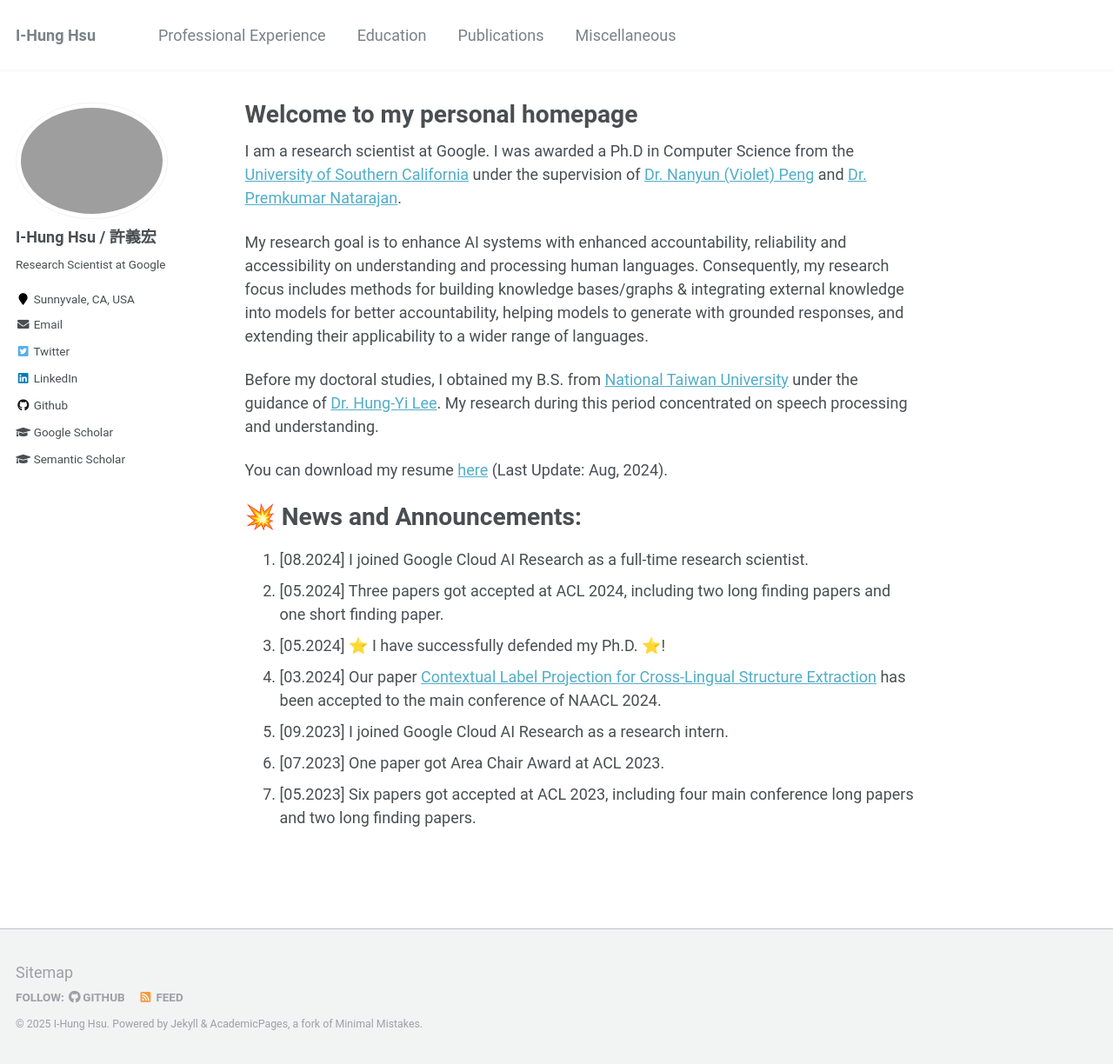
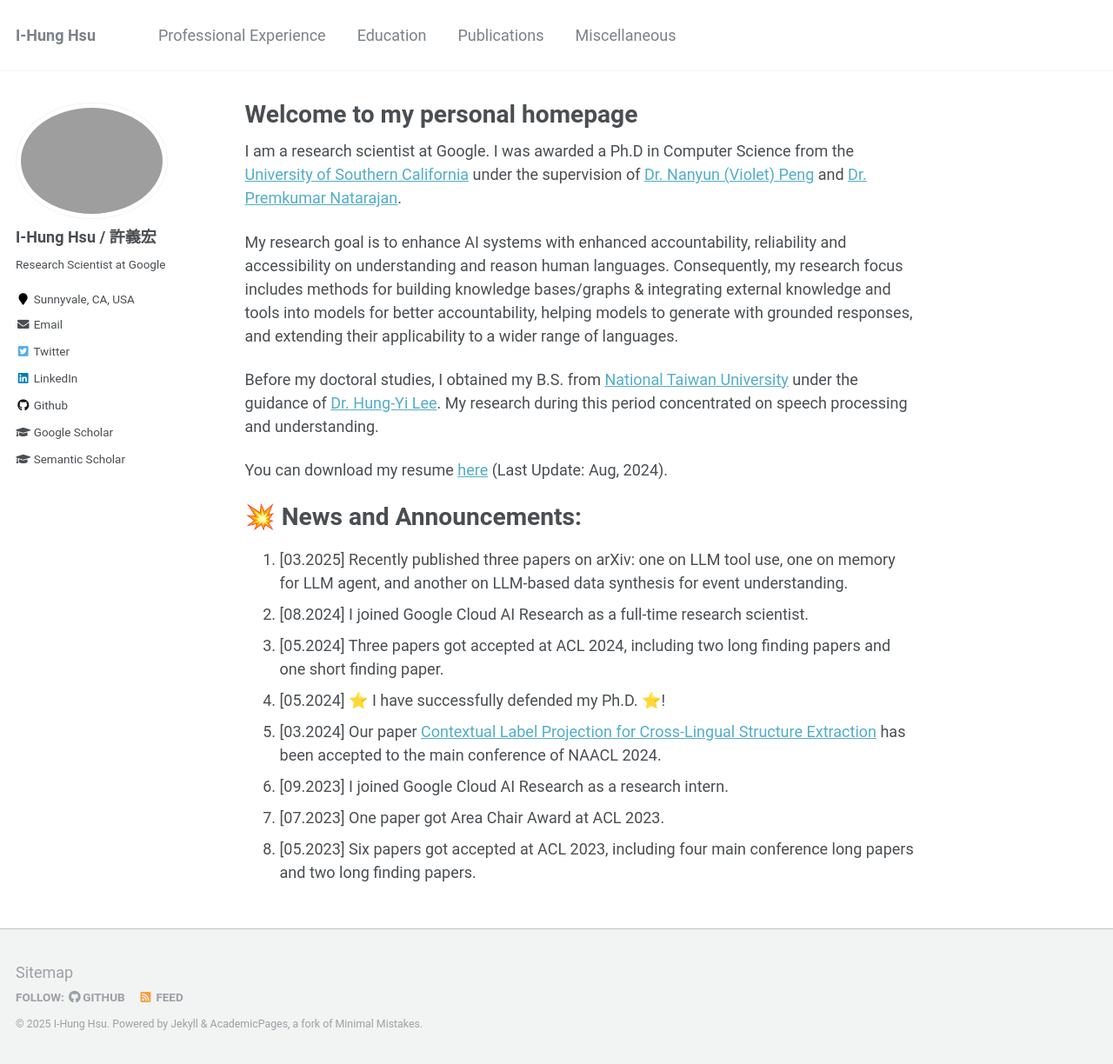
Before and after one commit to ihungalexhsu/ihungalexhsu.github.io, a Jekyll site: the page built from _pages/about.md, in a window 1280 px wide and 1224 px high. Shown: the whole window at 87% size. Built offline with Jekyll 4.4.1, drawn with Linux system fonts in a browser that asks for light colours.

Commit message:
Update about.md

```diff
--- a/_pages/about.md
+++ b/_pages/about.md
@@ -13,7 +13,7 @@ redirect_from:
 </p>
 
 <p align="left">
-  My research goal is to enhance AI systems with enhanced accountability, reliability and accessibility on understanding and processing human languages. Consequently, my research focus includes methods for building knowledge bases/graphs & integrating external knowledge into models for better accountability, helping models to generate with grounded responses, and extending their applicability to a wider range of languages.
+  My research goal is to enhance AI systems with enhanced accountability, reliability and accessibility on understanding and reason human languages. Consequently, my research focus includes methods for building knowledge bases/graphs & integrating external knowledge and tools into models for better accountability, helping models to generate with grounded responses, and extending their applicability to a wider range of languages.
 </p>
 
 <p align="left">
@@ -28,6 +28,7 @@ You can download my resume [here](../files/Resume_ihunghsu_202408.pdf) (Last Upd
 
 💥 News and Announcements:
 ======
+1. <span>[03.2025] </span> Recently published three papers on arXiv: one on LLM tool use, one on memory for LLM agent, and another on LLM-based data synthesis for event understanding.
 1. <span>[08.2024] </span> I joined Google Cloud AI Research as a full-time research scientist.
 1. <span>[05.2024] </span> Three papers got accepted at ACL 2024, including two long finding papers and one short finding paper.
 1. <span>[05.2024] </span> ⭐ I have successfully defended my Ph.D. ⭐!
```
